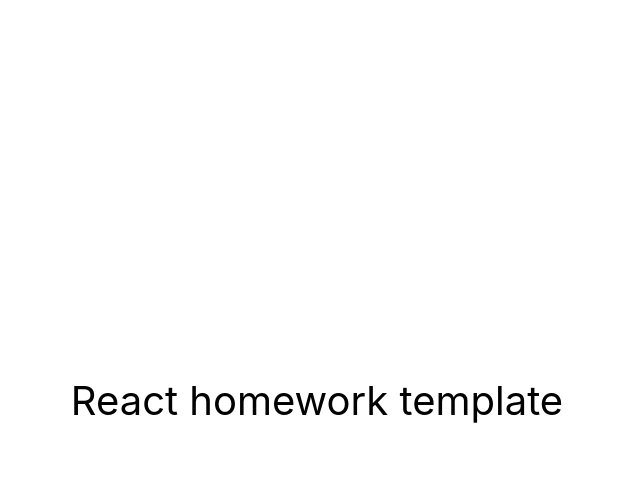
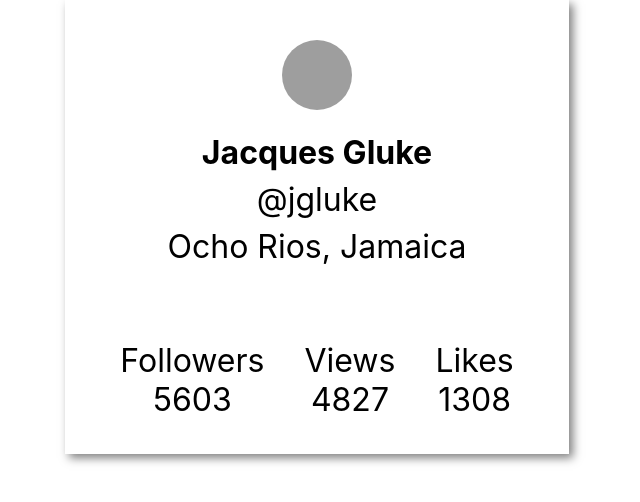
Before and after one commit to dmstepanuik/goit-react-hw-01-components, a React (Create React App) app: page / in a window 1280 px wide. Shown: the top 502 px of the page, without its empty margins (323-963 px from the left). Built offline with nearby package versions, Linux system fonts and the light colour scheme; grey boxes are pictures that could not be loaded.

Commit message:
commit 1

```diff
--- a/src/components/App.jsx
+++ b/src/components/App.jsx
@@ -1,16 +1,16 @@
+import Profile from './Profile/Profile';
+import userdata from '../data/user.json';
+const { username, tag, location, avatar, stats } = userdata;
 export const App = () => {
   return (
-    <div
-      style={{
-        height: '100vh',
-        display: 'flex',
-        justifyContent: 'center',
-        alignItems: 'center',
-        fontSize: 40,
-        color: '#010101'
-      }}
-    >
-      React homework template
+    <div>
+      <Profile
+        username={username}
+        tag={tag}
+        location={location}
+        avatar={avatar}
+        stats={stats}
+      />
     </div>
   );
 };
--- /dev/null
+++ b/src/components/Profile/Profile.jsx
@@ -0,0 +1,31 @@
+import s from './Profile.module.css';
+console.log(s);
+export default function Profile(props) {
+  const { username, tag, location, avatar, stats } = props;
+
+  return (
+    <div className={s.profile}>
+      <div className={s.description}>
+        <img src={avatar} alt="User avatar" className={s.avatar} />
+        <p className={s.name}>{username}</p>
+        <p className={s.tag}>@{tag}</p>
+        <p className={s.location}>{location}</p>
+      </div>
+
+      <ul className={s.stats}>
+        <li className={s.statsItem}>
+          <span className={s.label}>Followers</span>
+          <span className="quantity">{stats.followers}</span>
+        </li>
+        <li className={s.statsItem}>
+          <span className={s.label}>Views</span>
+          <span className="quantity">{stats.views}</span>
+        </li>
+        <li className={s.statsItem}>
+          <span className={s.label}>Likes</span>
+          <span className="quantity">{stats.likes}</span>
+        </li>
+      </ul>
+    </div>
+  );
+}
--- /dev/null
+++ b/src/components/Profile/Profile.module.css
@@ -0,0 +1,47 @@
+.profile {
+  text-align: center;
+  font-size: 32px;
+  display: flex;
+  flex-direction: column;
+  align-items: center;
+  width: min-content;
+  margin: 0 auto;
+  padding: 0 20px;
+  box-shadow: 4px 4px 9px rgba(0, 0, 0, 0.5);
+}
+.description {
+  display: flex;
+  flex-direction: column;
+  align-items: center;
+  gap: 8px;
+  padding: 40px;
+}
+.avatar {
+  width: 70px;
+  height: 70px;
+  margin-bottom: 15px;
+  border-radius: 50%;
+}
+
+.name {
+  font-weight: 700;
+}
+
+.tag {
+  text-align: center;
+}
+.location {
+  text-align: center;
+}
+.stats {
+  display: flex;
+  text-align: center;
+  padding: 15px;
+  list-style: none;
+}
+.statsItem {
+  padding: 20px;
+  display: flex;
+  flex-direction: column;
+  align-items: center;
+}
--- /dev/null
+++ b/src/data/user.json
@@ -0,0 +1,11 @@
+{
+  "username": "Jacques Gluke",
+  "tag": "jgluke",
+  "location": "Ocho Rios, Jamaica",
+  "avatar": "https://cdn-icons-png.flaticon.com/512/2922/2922506.png",
+  "stats": {
+    "followers": 5603,
+    "views": 4827,
+    "likes": 1308
+  }
+}
--- a/src/index.css
+++ b/src/index.css
@@ -13,3 +13,29 @@ code {
   font-family: source-code-pro, Menlo, Monaco, Consolas, 'Courier New',
     monospace;
 }
+ul {
+  list-style: none;
+  margin-top: 0;
+  margin-bottom: 0;
+  padding-left: 0;
+}
+
+h1,
+h2,
+h3,
+h4,
+p {
+  margin-top: 0;
+  margin-bottom: 0;
+}
+
+img {
+  display: block;
+  max-width: 100%;
+  height: auto;
+}
+
+a {
+  text-decoration: none;
+  color: inherit;
+}
```
